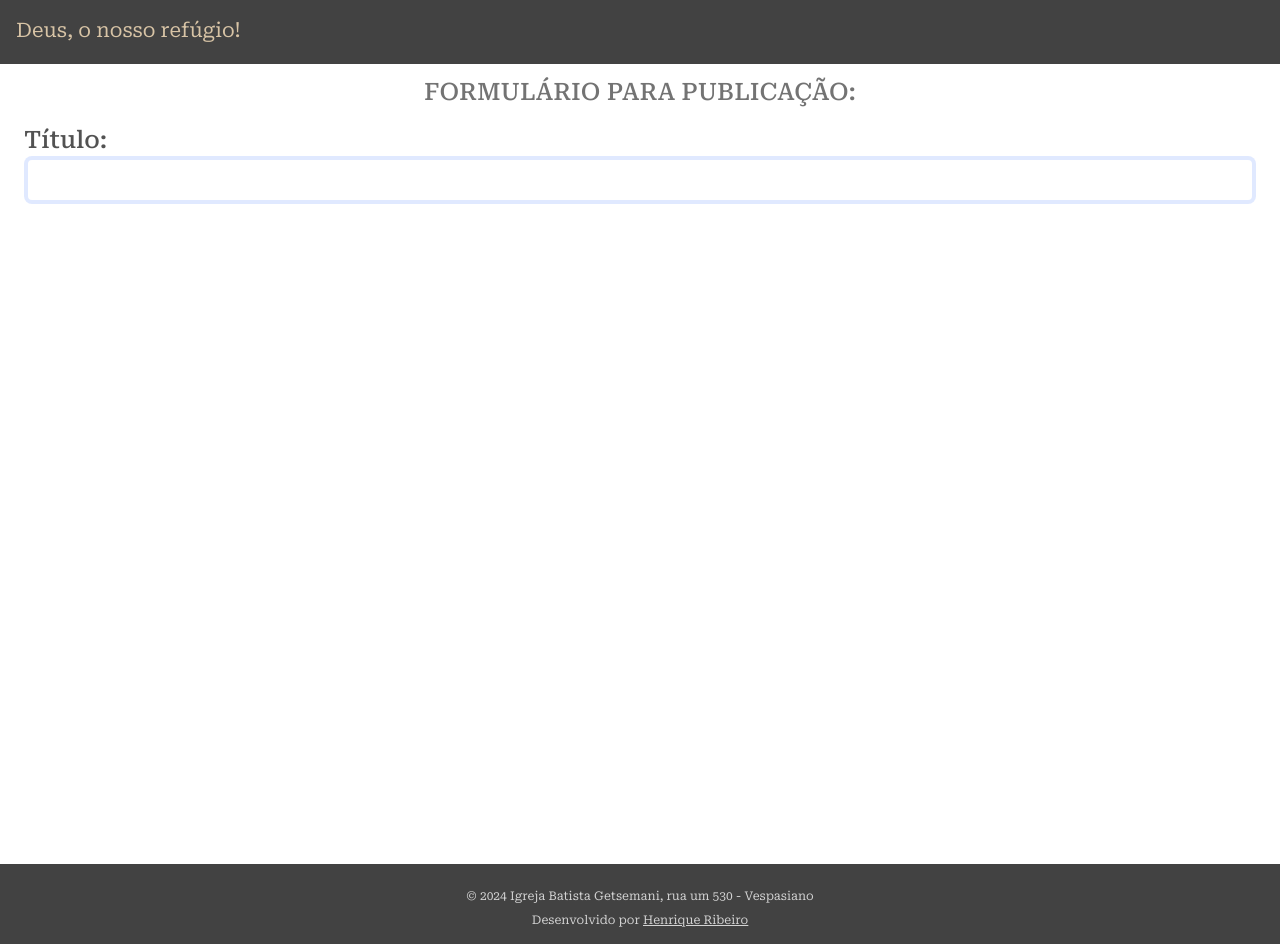
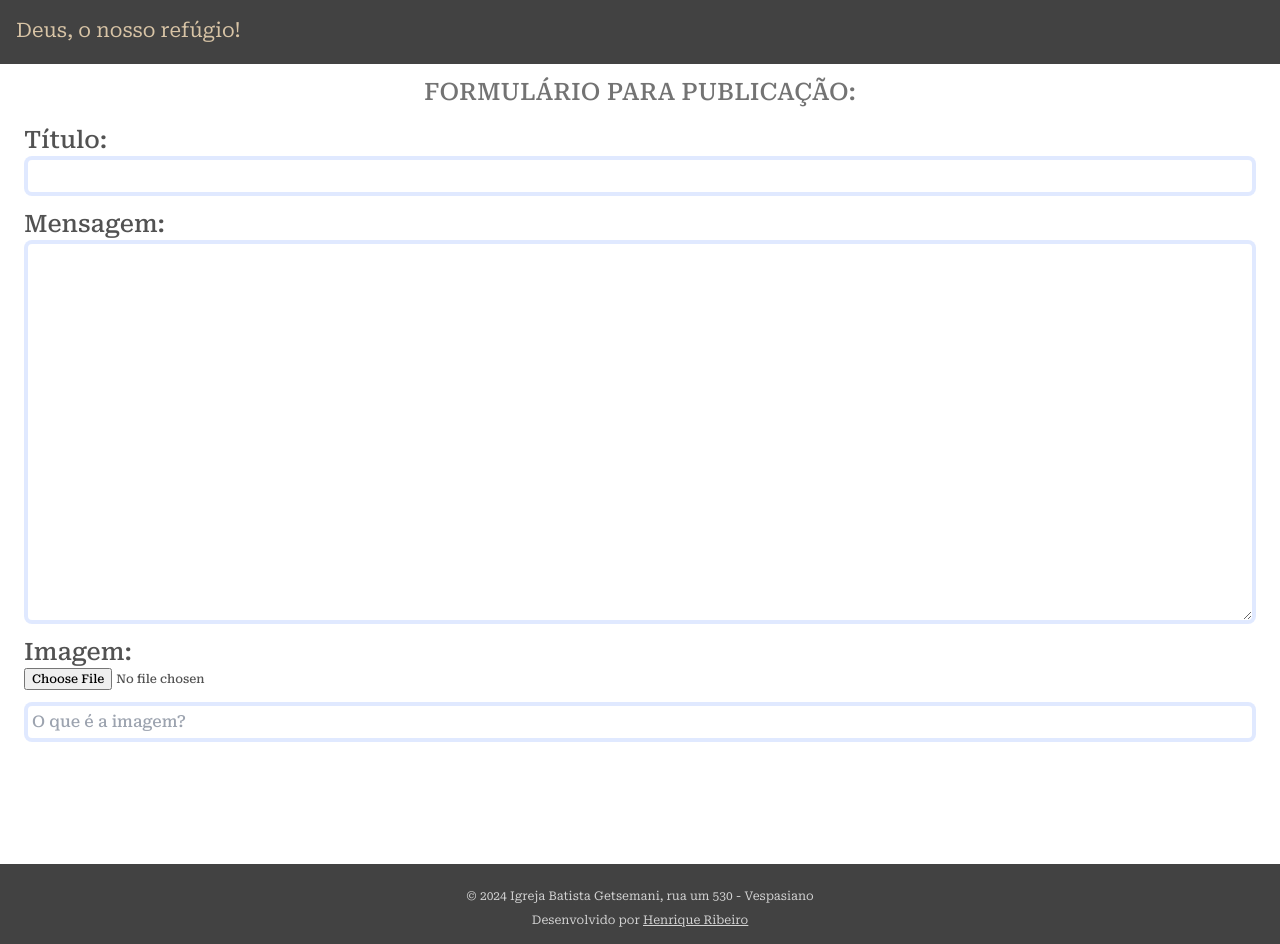
Before and after one commit to ribeiro-henrique/blog, a Next.js app: page /publicar in a window 1280 px wide. Built offline with nearby package versions, Linux system fonts and the light colour scheme.

Commit message:
cria o formulário com input de file

```diff
--- a/app/publicar/page.tsx
+++ b/app/publicar/page.tsx
@@ -29,7 +29,13 @@ export default function Publicar() {
       {/* FORM */}
 
       <form
-        className={clsx("w-full", "px-6", "font-medium", "text-xl")}
+        className={clsx(
+          "w-full",
+          "px-6",
+          "font-medium",
+          "text-xl",
+          "flex flex-col gap-3"
+        )}
         action=""
         method="post"
       >
@@ -42,8 +48,54 @@ export default function Publicar() {
             className={clsx(
               "border-4 border-[#2E69FF25]",
               "rounded-lg",
-              "py-1"
+              "py-1",
+              "text-base"
             )}
+            type="text"
+            id="title"
+            autoComplete="title"
+          />
+        </label>
+        <label
+          className={clsx("flex flex-col", "text-2xl", "text-neutral-600")}
+          htmlFor=""
+        >
+          Mensagem:
+          <textarea
+            className={clsx(
+              "border-4 border-[#2E69FF25]",
+              "rounded-lg",
+              "py-1",
+              "h-96",
+              "text-base"
+            )}
+          />
+        </label>
+        <label
+          className={clsx("flex flex-col", "text-2xl", "text-neutral-600")}
+          htmlFor=""
+        >
+          Imagem:
+          <input
+            className={clsx("text-xs")}
+            type="file"
+            src=""
+            alt=""
+            accept="image/jpeg"
+          />
+        </label>
+        <label
+          className={clsx("flex flex-col", "text-2xl", "text-neutral-600")}
+          htmlFor=""
+        >
+          <input
+            className={clsx(
+              "border-4 border-[#2E69FF25]",
+              "rounded-lg",
+              "py-1 px-1",
+              "text-base"
+            )}
+            placeholder="O que é a imagem?"
             type="text"
             id="title"
             autoComplete="title"
```
